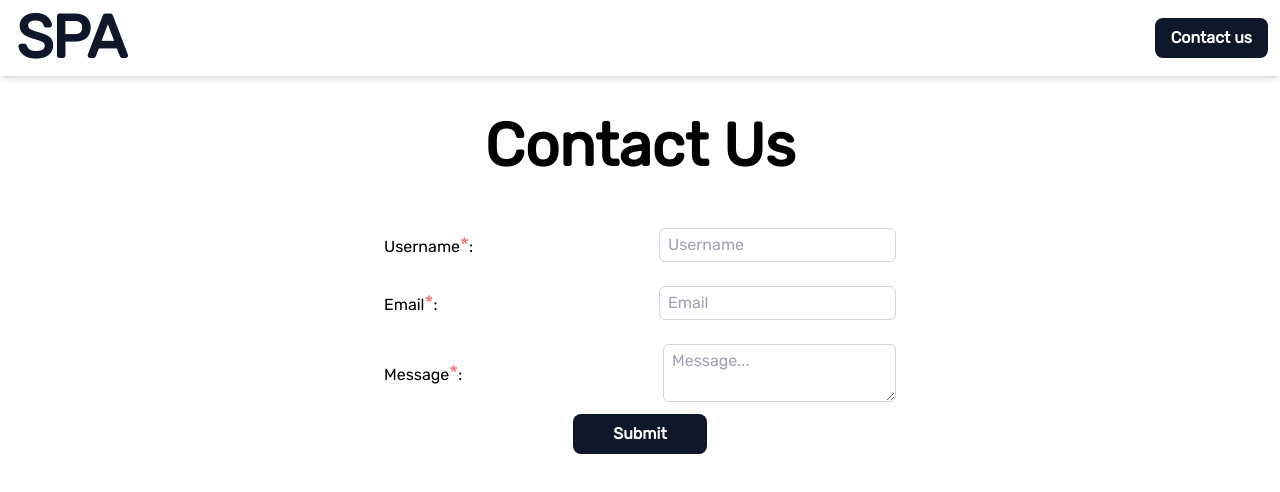
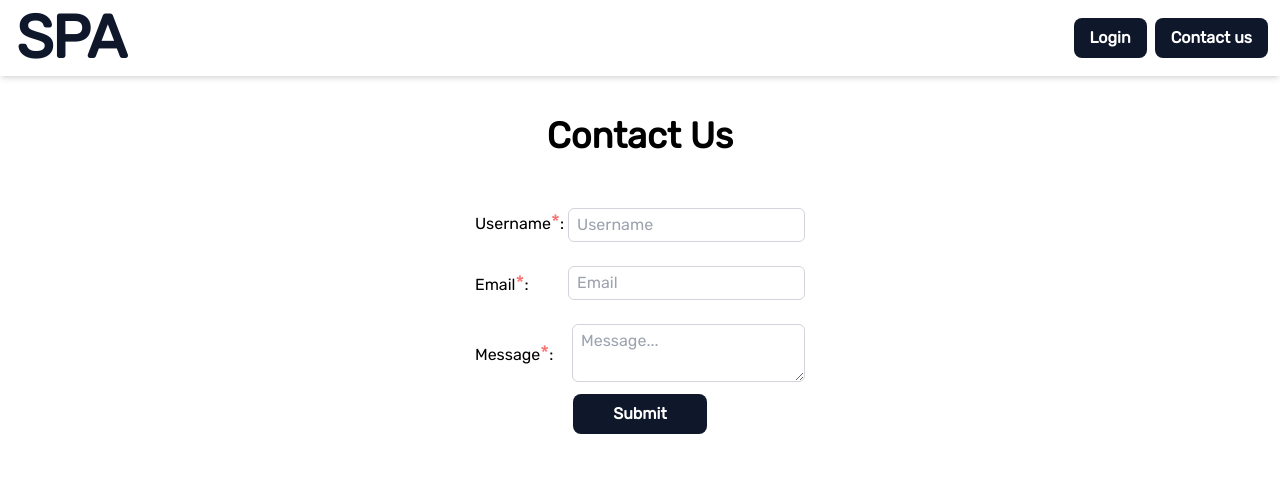
Before and after one commit to Abrish-Green/simple_spa, a React (Create React App) app: page /contact in a window 1280 px wide. Shown: the top 492 px of the page. Built offline with nearby package versions, Linux system fonts and the light colour scheme.

Commit message:
Added Forgot Password

```diff
--- a/src/Layouts/Header/index.jsx
+++ b/src/Layouts/Header/index.jsx
@@ -30,7 +30,13 @@ const index = () => {
           <h1 class="text-slate-900 font-extrabold text-4xl md:mx-4 sm:text-5xl lg:text-6xl tracking-tight text-center dark:text-white">
             <a href="/login">SPA</a>
           </h1>
-          <div className="contact mx-3 right-0">
+          <div className="contact mx-3 right-0 inline-flex gap-2">
+            <a
+              href="/login"
+              className="bg-slate-900 hover:bg-slate-700 focus:outline-none focus:ring-2  text-white font-semibold py-2 px-4 rounded-lg w-full flex items-center justify-center sm:w-auto dark:bg-sky-500 dark:highlight-white/20 dark:hover:bg-sky-400"
+            >
+              Login
+            </a>
             <a
               href="/contact"
               className="bg-slate-900 hover:bg-slate-700 focus:outline-none focus:ring-2  text-white font-semibold py-2 px-4 rounded-lg w-full flex items-center justify-center sm:w-auto dark:bg-sky-500 dark:highlight-white/20 dark:hover:bg-sky-400"
--- a/src/Pages/Contact/index.jsx
+++ b/src/Pages/Contact/index.jsx
@@ -5,15 +5,15 @@ const index = () => {
     <>
       <form>
         <div class="text-center w-full h-full">
-          <div className="title font-bold text-4xl md:mx-2 sm:text-4xl lg:text-6xl py-10 text-center dark:text-white">
+          <div className="title font-bold text-3xl md:mx-2 sm:text-2xl lg:text-4xl py-10 text-center dark:text-white">
             Contact Us
           </div>
           <div className="input-section flex items-center justify-center gap-1">
-            <div className="content flex-col w-[40%]">
-              <div className="username flex items-center justify-between py-3">
-                <label for="username">
+            <div className="content flex-col">
+              <div className="username flex justify-between py-3 gap-1 ">
+                <div>
                   Username<span className="text-red-400 text-xl">*</span>:
-                </label>
+                </div>
                 <input
                   type="text"
                   placeholder="Username"
@@ -22,9 +22,9 @@ const index = () => {
                 />
               </div>
               <div className="email flex items-center justify-between py-3">
-                <label for="Email">
+                <div>
                   Email<span className="text-red-400 text-xl">*</span>:
-                </label>
+                </div>
                 <input
                   type="email"
                   placeholder="Email"
@@ -33,9 +33,9 @@ const index = () => {
                 />
               </div>
               <div className="username flex items-center justify-between py-3">
-                <label for="message">
+                <div>
                   Message<span className="text-red-400 text-xl">*</span>:
-                </label>
+                </div>
                 <textarea
                   type="text"
                   placeholder="Message..."
--- a/src/Pages/Login/index.jsx
+++ b/src/Pages/Login/index.jsx
@@ -5,7 +5,7 @@ const index = () => {
     <>
       <form>
         <div class="text-center w-full h-full">
-          <div className="title font-bold text-4xl md:mx-2 sm:text-4xl lg:text-6xl py-10 text-center dark:text-white">
+          <div className="title font-bold text-3xl md:mx-2 sm:text-2xl lg:text-5xl py-10 text-center dark:text-white">
             Login
           </div>
           <div className="input-section flex items-center justify-center flex-col gap-1">
@@ -14,7 +14,7 @@ const index = () => {
               <input
                 type="text"
                 placeholder="Username"
-                className="border py-1 px-2 border-gray-300 rounded-sm focus:outline"
+                className="border py-1 px-2 border-gray-300 rounded-md focus:outline"
                 required
               />
             </div>
@@ -23,7 +23,7 @@ const index = () => {
               <input
                 type="password"
                 placeHolder="Password"
-                className="border py-1 px-2 border-gray-300 rounded-sm focus:outline"
+                className="border py-1 px-2 border-gray-300 rounded-md focus:outline"
                 required
               />
             </div>
```
